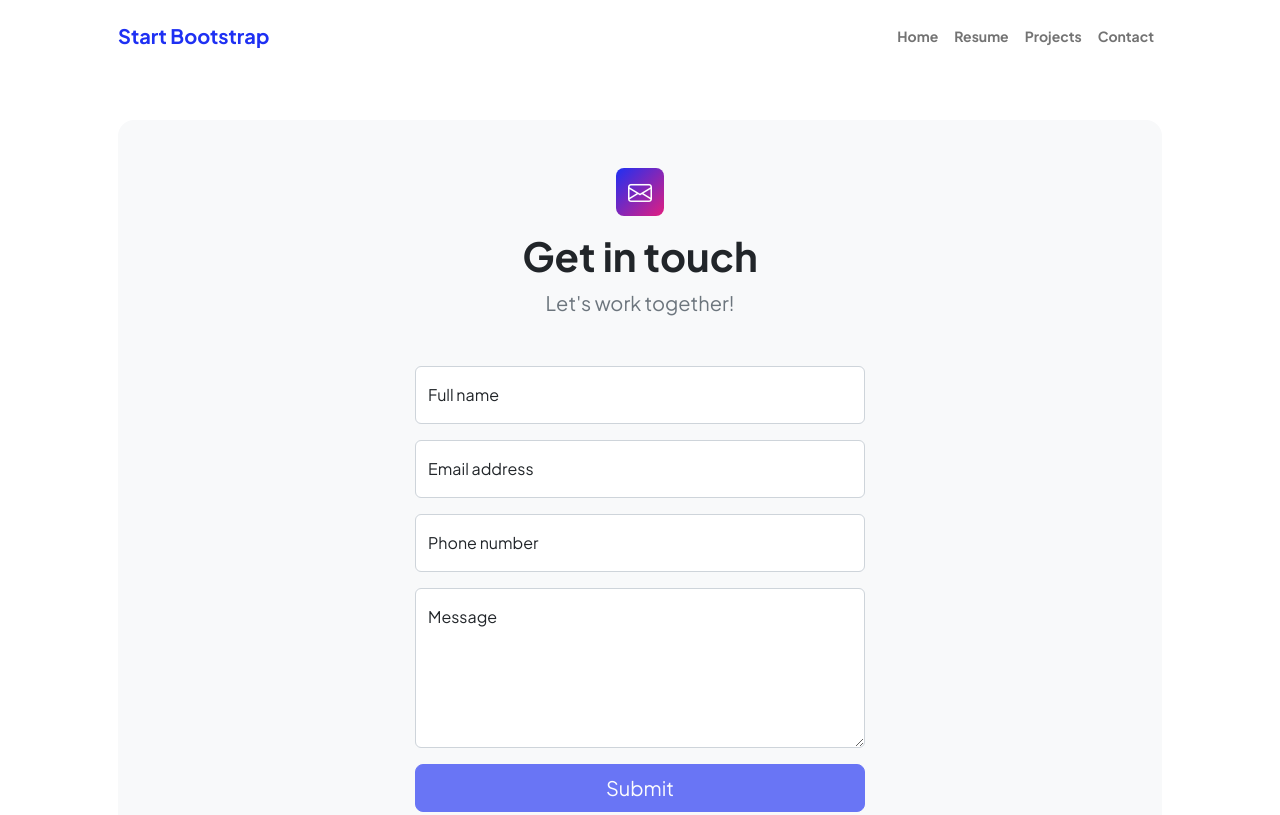
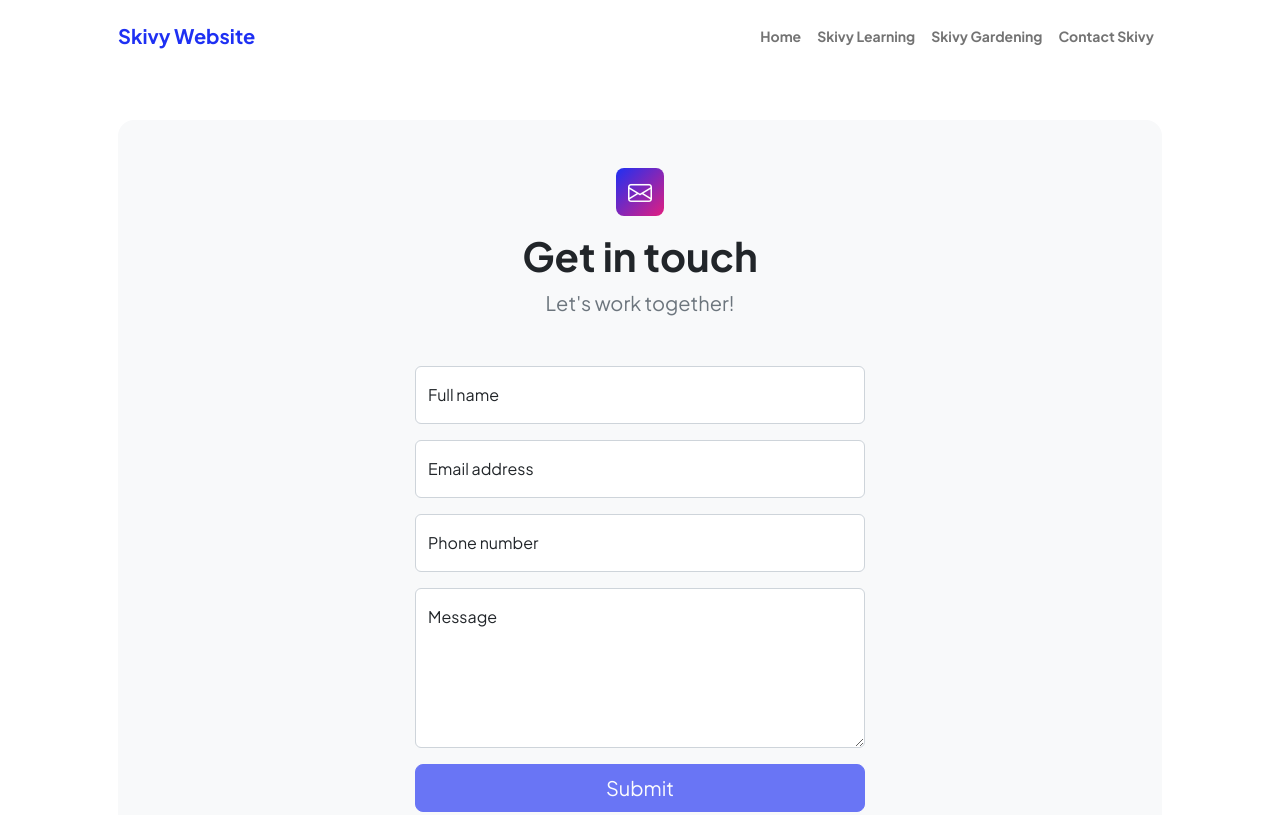
Before and after one commit to StartBootstrap/startbootstrap-personal, a website: page dist/contact.html in a window 1280 px wide. Shown: the top 815 px of the page. Drawn offline with nearby package versions, Linux system fonts and the light colour scheme.

Commit message:
more info for navbar

```diff
--- a/dist/contact.html
+++ b/dist/contact.html
@@ -22,14 +22,14 @@
             <!-- Navigation-->
             <nav class="navbar navbar-expand-lg navbar-light bg-white py-3">
                 <div class="container px-5">
-                    <a class="navbar-brand" href="index.html"><span class="fw-bolder text-primary">Start Bootstrap</span></a>
+                    <a class="navbar-brand" href="index.html"><span class="fw-bolder text-primary">Skivy Website</span></a>
                     <button class="navbar-toggler" type="button" data-bs-toggle="collapse" data-bs-target="#navbarSupportedContent" aria-controls="navbarSupportedContent" aria-expanded="false" aria-label="Toggle navigation"><span class="navbar-toggler-icon"></span></button>
                     <div class="collapse navbar-collapse" id="navbarSupportedContent">
                         <ul class="navbar-nav ms-auto mb-2 mb-lg-0 small fw-bolder">
                             <li class="nav-item"><a class="nav-link" href="index.html">Home</a></li>
-                            <li class="nav-item"><a class="nav-link" href="resume.html">Resume</a></li>
-                            <li class="nav-item"><a class="nav-link" href="projects.html">Projects</a></li>
-                            <li class="nav-item"><a class="nav-link" href="contact.html">Contact</a></li>
+                            <li class="nav-item"><a class="nav-link" href="resume.html">Skivy Learning</a></li>
+                            <li class="nav-item"><a class="nav-link" href="projects.html">Skivy Gardening</a></li>
+                            <li class="nav-item"><a class="nav-link" href="contact.html">Contact Skivy</a></li>
                         </ul>
                     </div>
                 </div>
```
Also changed, not shown: dist/index.html (+4 -4 lines).
